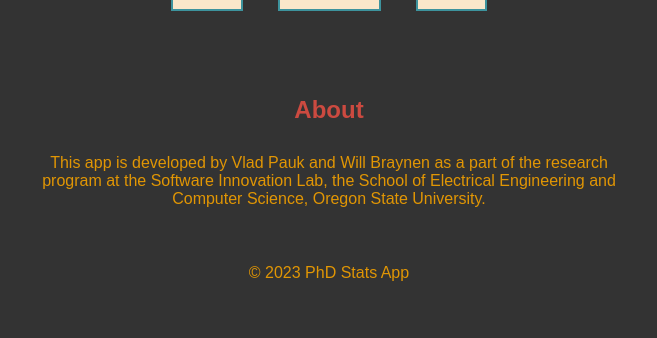
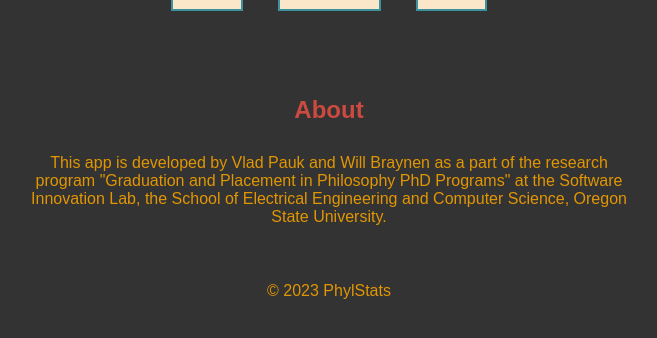
Before and after one commit to vladyslav-pauk/grad-stats, a Flask app: page /about in a window 1280 px wide. Shown: the part 77-415 px from the top of the page, without its empty margins (311-968 px from the left). Run offline with Flask 2, Linux system fonts and the light colour scheme.

Commit message:
fix: update about and copyright

```diff
--- a/phd_stats/viewer/templates/about.html
+++ b/phd_stats/viewer/templates/about.html
@@ -2,7 +2,11 @@
 
 {% block content %}
 <h2>About</h2>
-<p>This app is developed by Vlad Pauk and Will Braynen as a part of the research program at the Software Innovation Lab, the School of Electrical Engineering and Computer Science, Oregon State University.</p>
+<p>This app is developed by Vlad Pauk and Will Braynen as a part
+    of the research program "Graduation and Placement in Philosophy PhD Programs"
+    at the Software Innovation Lab,
+    the School of Electrical Engineering and Computer Science,
+    Oregon State University.</p>
 <br><br>
-<p>&copy; 2023 PhD Stats App</p>
+<p>&copy; 2023 PhylStats </p>
 {% endblock %}
--- a/phd_stats/viewer/templates/index.html
+++ b/phd_stats/viewer/templates/index.html
@@ -56,6 +56,6 @@
 </script>
 <br><br>
 <div class="center-container">
-<p>&copy; 2023 PhD Stats App</p>
+<p>&copy; 2023 PhylStats </p>
 </div>
 {% endblock %}
--- a/phd_stats/viewer/templates/programs.html
+++ b/phd_stats/viewer/templates/programs.html
@@ -87,6 +87,6 @@
 <!--insert empty space-->
 <br><br>
 <div class="center-container">
-<p>&copy; 2023 PhD Stats App</p>
+<p>&copy; 2023 PhylStats </p>
 </div>
 {% endblock %}
```
